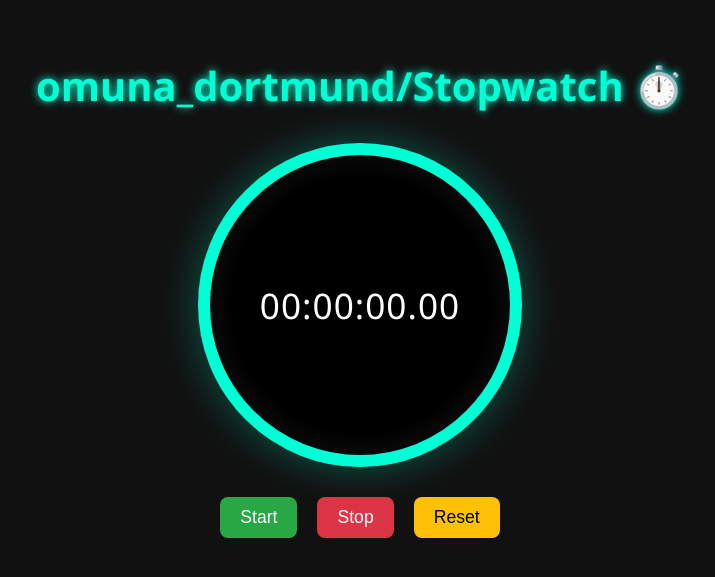
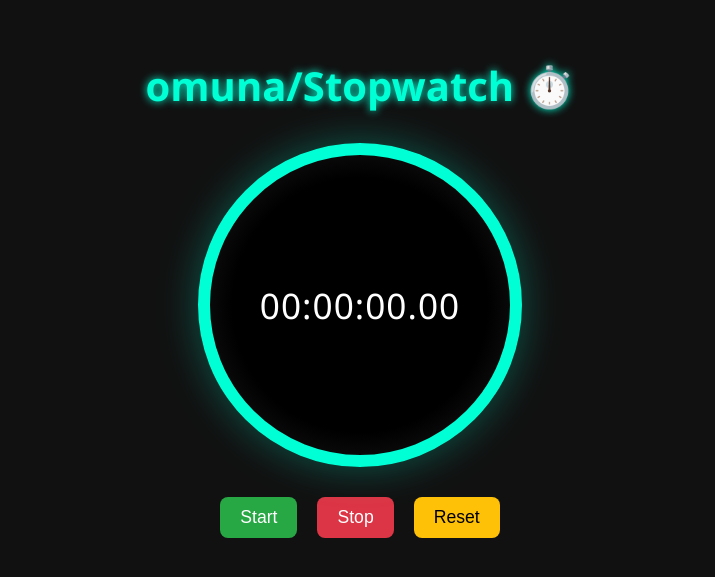
Before and after one commit to dortcom/omuna_dortmund-stopwatch-, a plain HTML site: page index.html in a window 1280 px wide. Shown: the part 115-692 px from the top of the page, without its empty margins (280-995 px from the left). Drawn offline with Linux system fonts and the light colour scheme.

Commit message:
Update index.html

```diff
--- a/index.html
+++ b/index.html
@@ -70,7 +70,7 @@
   </style>
 </head>
 <body>
-  <h1>omuna_dortmund/Stopwatch ⏱️</h1>
+  <h1>omuna/Stopwatch ⏱️</h1>
   <div class="stopwatch">
     <div id="display">00:00:00.00</div>
   </div>
```
